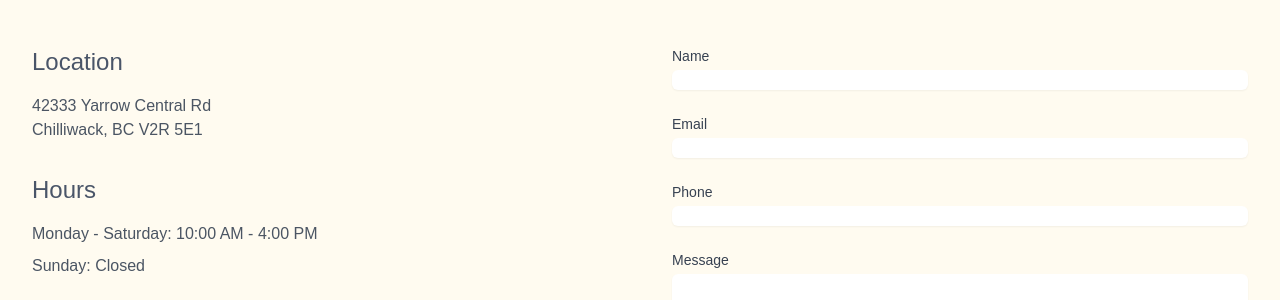
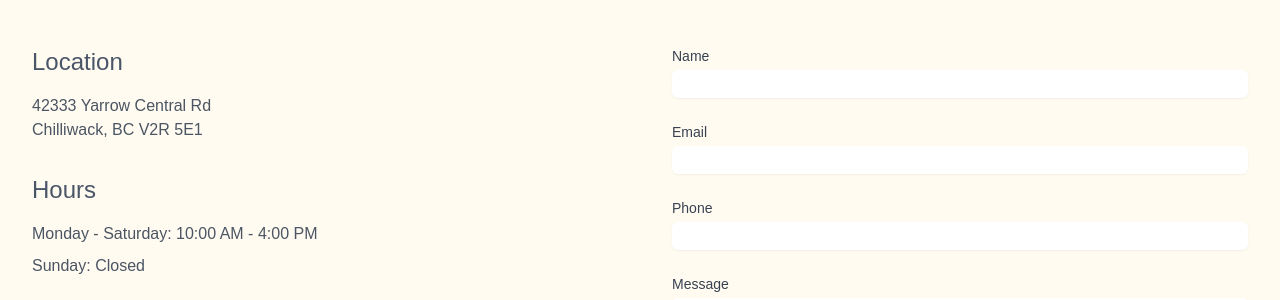
Before and after one commit to masonym/phace-website, a Next.js app: page /contact in a window 1280 px wide. Shown: the part 222-522 px from the top of the page. Built offline with nearby package versions, Linux system fonts and the light colour scheme; no server answers; a web font is replaced by a local one.

Commit message:
Added padding to contact form fields, and changed sort of upcoming appointments

```diff
--- a/src/app/profile/page.tsx
+++ b/src/app/profile/page.tsx
@@ -41,7 +41,7 @@ export default function Profile() {
 
         // Sort appointments by date, most recent first
         const sortedAppointments = data.sort((a: Appointment, b: Appointment) =>
-          new Date(b.startTime).getTime() - new Date(a.startTime).getTime()
+          new Date(a.startTime).getTime() - new Date(b.startTime).getTime()
         );
         setAppointments(sortedAppointments);
       } catch (error) {
--- a/src/components/contact/ContactForm.tsx
+++ b/src/components/contact/ContactForm.tsx
@@ -62,7 +62,7 @@ export function ContactForm() {
           onChange={handleChange}
           required
           disabled={status === 'loading'}
-          className="mt-1 block w-full rounded-md border-gray-300 shadow-sm focus:border-[#E4B4A6] focus:ring-[#E4B4A6] sm:text-sm disabled:opacity-50"
+          className="mt-1 p-1 block w-full rounded-md border-gray-300 shadow-sm focus:border-[#E4B4A6] focus:ring-[#E4B4A6] sm:text-sm disabled:opacity-50"
         />
       </div>
 
@@ -78,7 +78,7 @@ export function ContactForm() {
           onChange={handleChange}
           required
           disabled={status === 'loading'}
-          className="mt-1 block w-full rounded-md border-gray-300 shadow-sm focus:border-[#E4B4A6] focus:ring-[#E4B4A6] sm:text-sm disabled:opacity-50"
+          className="mt-1 p-1 block w-full rounded-md border-gray-300 shadow-sm focus:border-[#E4B4A6] focus:ring-[#E4B4A6] sm:text-sm disabled:opacity-50"
         />
       </div>
 
@@ -93,7 +93,7 @@ export function ContactForm() {
           value={formData.phone}
           onChange={handleChange}
           disabled={status === 'loading'}
-          className="mt-1 block w-full rounded-md border-gray-300 shadow-sm focus:border-[#E4B4A6] focus:ring-[#E4B4A6] sm:text-sm disabled:opacity-50"
+          className="mt-1 p-1 block w-full rounded-md border-gray-300 shadow-sm focus:border-[#E4B4A6] focus:ring-[#E4B4A6] sm:text-sm disabled:opacity-50"
         />
       </div>
 
```
